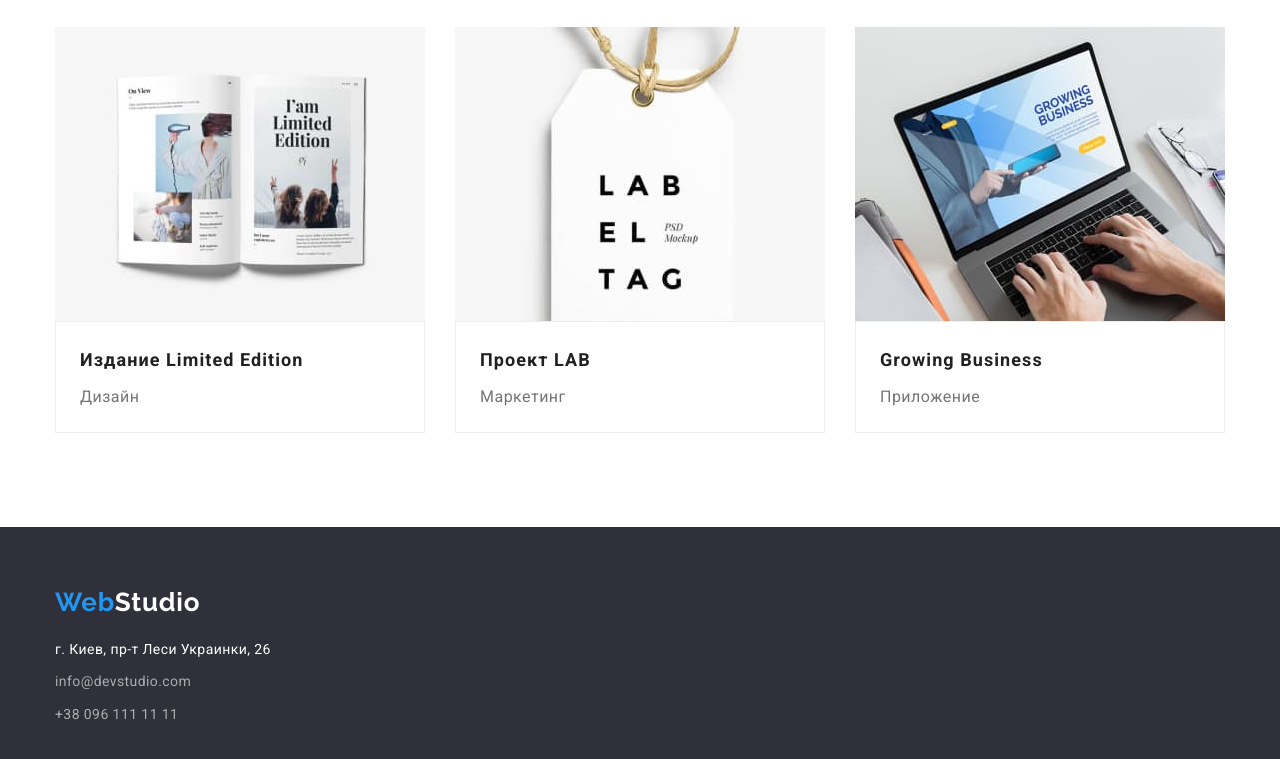
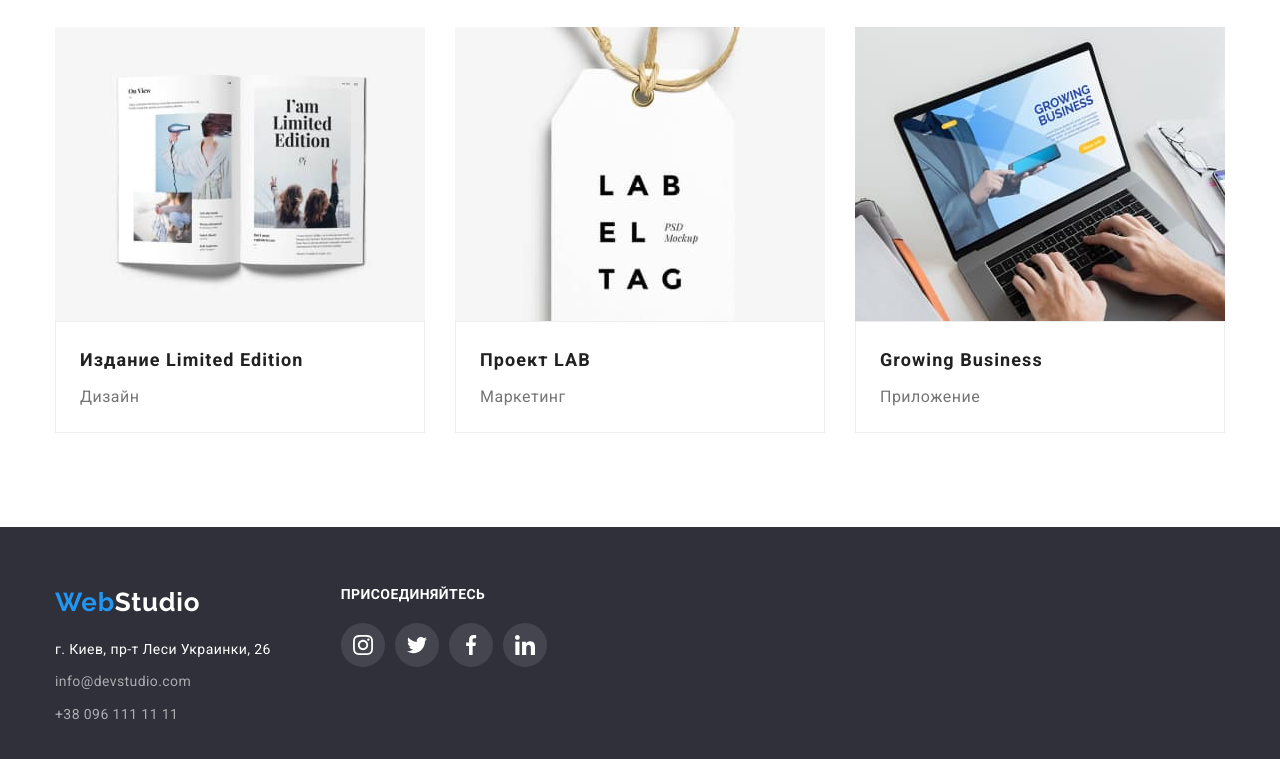
Before and after one commit to IraRogova/goit-markup-hw-04, a plain HTML site: page portfolio.html in a window 1280 px wide. Shown: the part 1111-1870 px from the top of the page. Drawn offline with nearby package versions, Linux system fonts and the light colour scheme.

Commit message:
добавила соц сети в портфолио

```diff
--- a/css/styles.css
+++ b/css/styles.css
@@ -547,6 +547,7 @@ border-radius: 0px 0px 4px 4px;
 
  .join-section{
   margin-left: 70px;
+  /* margin-top: 72px; */
 }
 
 
--- a/portfolio.html
+++ b/portfolio.html
@@ -209,7 +209,8 @@
     <!--footer-->
 
     <footer class="footer">
-      <div class="container">
+      <div class="container footer-flex">
+        <div>
           <a class="link logo footer-logo" href="/">Web<span class="accent">Studio</span></a>
 
           <address class="footer-description">
@@ -236,6 +237,40 @@
             </ul>
           </address>
         </div>
+        <div class="join-section">
+          <h3 class="join-title">присоединяйтесь</h3>
+          <ul class="social-list-footer list">
+            <li class="social-list-item-footer">
+              <a href="" class="social-list-link-footer">
+                <svg class="social-list-icon-footer" width="20" height="20">
+                  <use href="./images/icons.svg#icon-instagram-2"></use>
+                </svg>
+              </a>
+            </li>
+            <li class="social-list-item-footer">
+              <a href="" class="social-list-link-footer">
+                <svg class="social-list-icon-footer" width="20" height="20">
+                  <use href="./images/icons.svg#icon-twitter-1"></use>
+                </svg>
+              </a>
+            </li>
+            <li class="social-list-item-footer">
+              <a href="" class="social-list-link-footer">
+                <svg class="social-list-icon-footer" width="20" height="20">
+                  <use HREF="./images/icons.svg#icon-facebook-1"></use>
+                </svg>
+              </a>
+            </li>
+            <li class="social-list-item-footer">
+              <a href="" class="social-list-link-footer">
+                <svg class="social-list-icon-footer" width="20" height="20">
+                  <use href="./images/icons.svg#icon-linkedin-1"></use>
+                </svg>
+              </a>
+            </li>
+          </ul>
+        </div>
+      </div>
     </footer>
   </body>
 </html>
```
Also changed, not shown: index.html (+47 -38 lines). Lines whose indentation alone changed are shown as unchanged.
